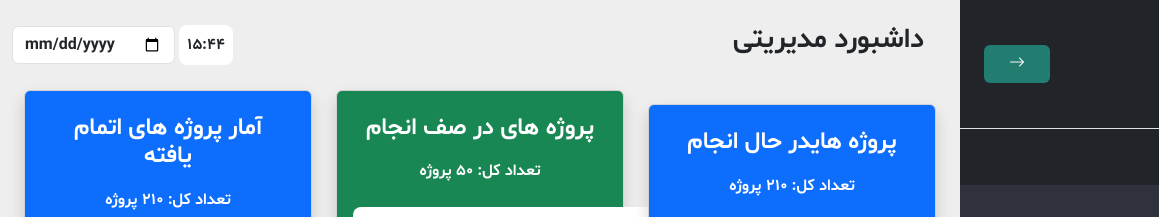
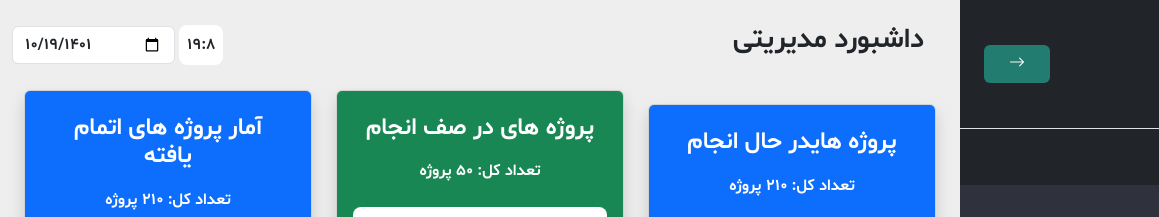
Before and after one commit to alisharify7/admin-panel, a plain HTML site: page index.html in a window 1280 px wide. Shown: the top 217 px of the page, 0-1159 px from the left. Drawn offline with nearby package versions, Linux system fonts and the light colour scheme.

Commit message:
update time and date

```diff
--- a/index.html
+++ b/index.html
@@ -20,8 +20,8 @@
                     <div class="row ">
                         <div class="col-12 d-flex justify-content-between align-items-center my-4">
                             <div class="d-flex align-items-center">
-                                <input class="form-control" type="date" name="" id="">
-                                <span class="ms-1 bg-white px-2 py-2 rounded-3">15:44</span>
+                                <input class="form-control persian-date-now" type="date" name="" id="">
+                                <span class="ms-1 bg-white px-2 py-2 rounded-3 persian-time-now">00:00</span>
                             </div>
                             <div>
                                 <h3 class="px-4">داشبورد مدیریتی</h3>
```
